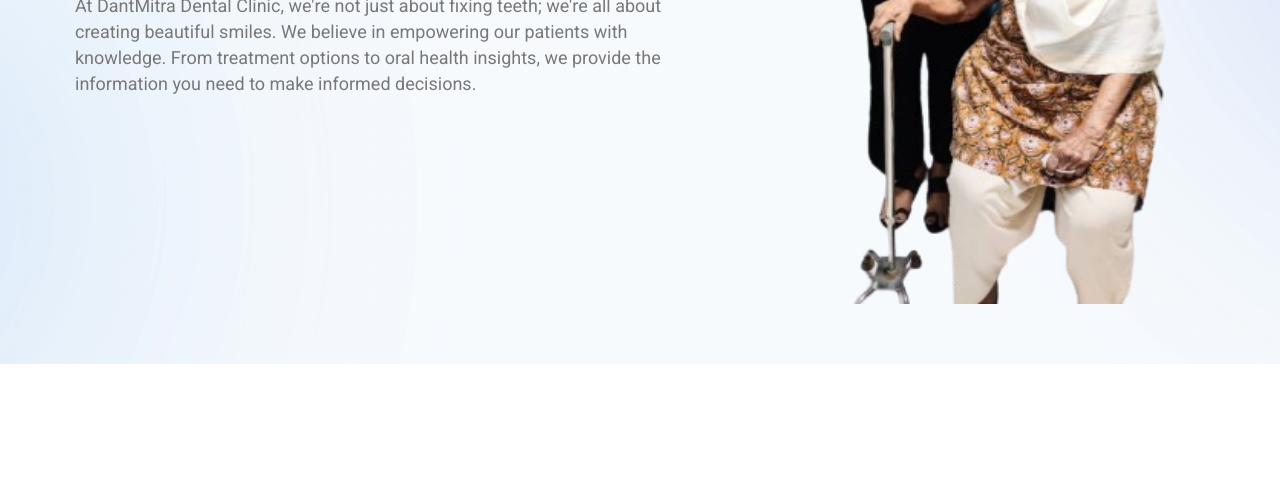
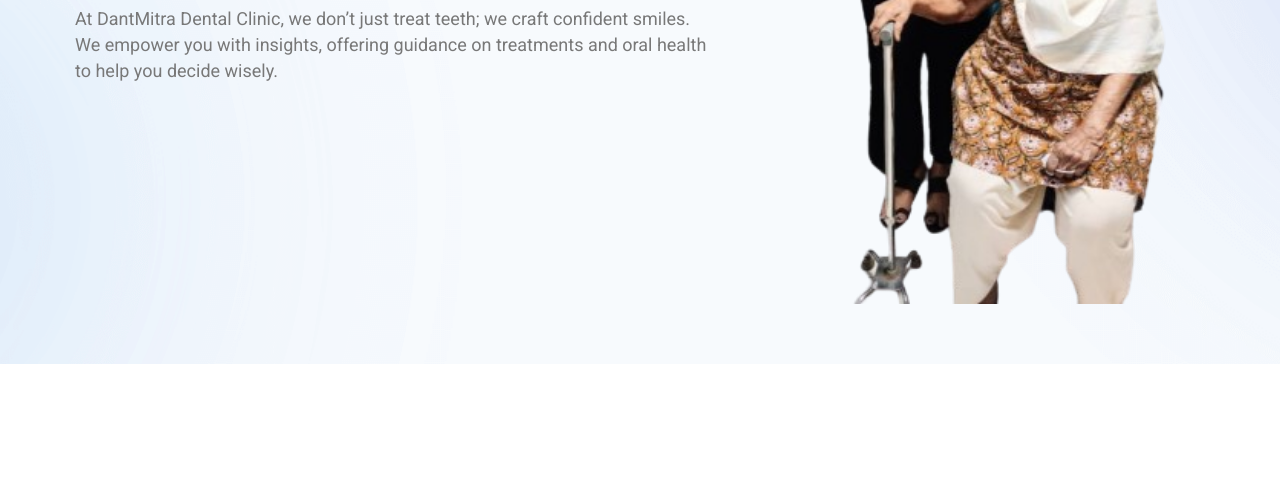
Before and after one commit to AkashYadav2003/DantMitra, a plain HTML site: page index.html in a window 1280 px wide. Shown: the part 622-1100 px from the top of the page. Drawn offline with nearby package versions, Linux system fonts and the light colour scheme.

Commit message:
index.html

```diff
--- a/index.html
+++ b/index.html
@@ -126,8 +126,7 @@
             <h1 class="h1 hero-title">Best Dental Service</h1>
 
             <p class="hero-text">
-              At DantMitra Dental Clinic, we're not just about fixing teeth; we're all about creating beautiful smiles.
-              We believe in empowering our patients with knowledge. From treatment options to oral health insights, we provide the information you need to make informed decisions.
+              At DantMitra Dental Clinic, we don’t just treat teeth; we craft confident smiles. We empower you with insights, offering guidance on treatments and oral health to help you decide wisely.
             </p>
 
           </div>
```
